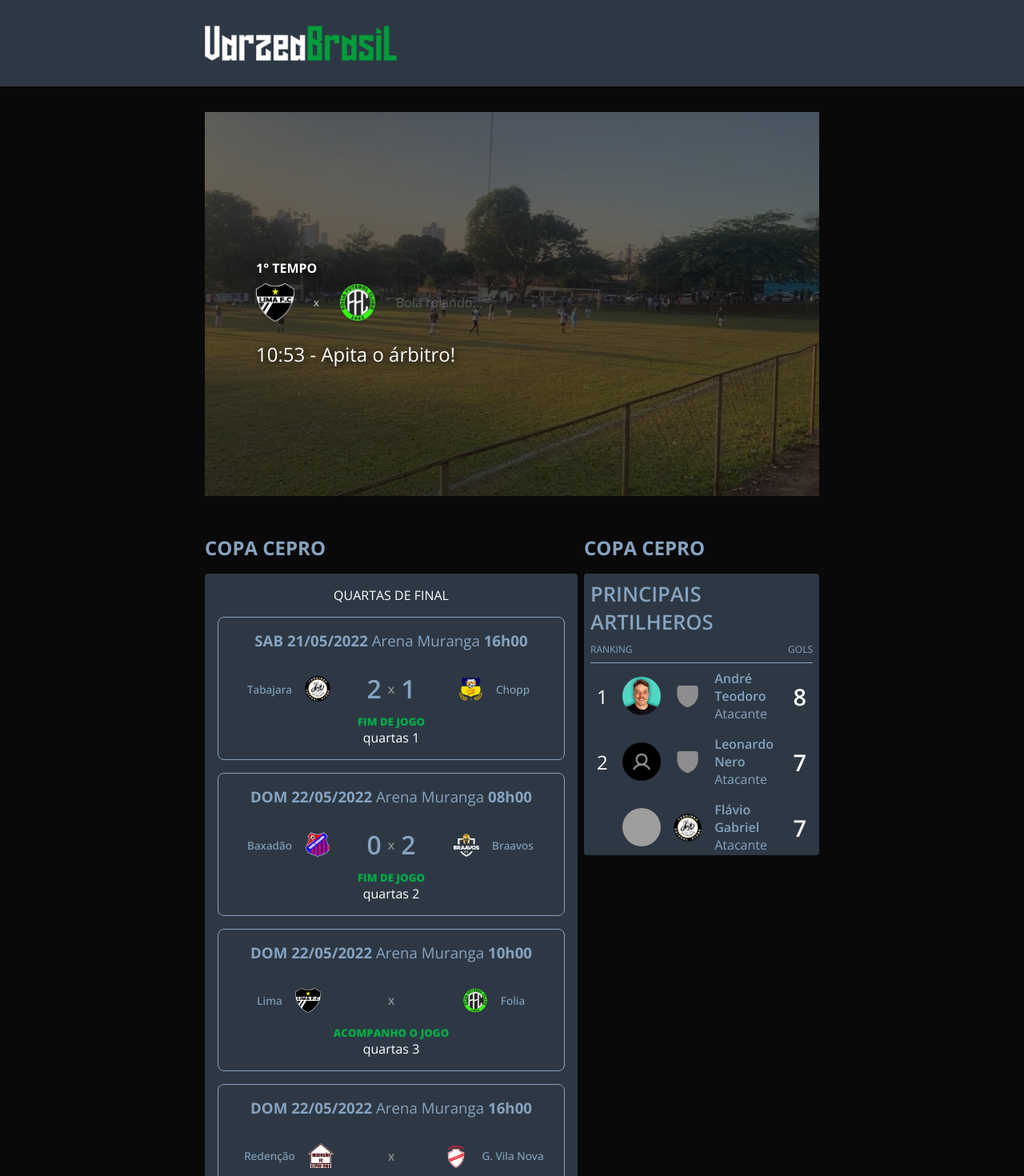
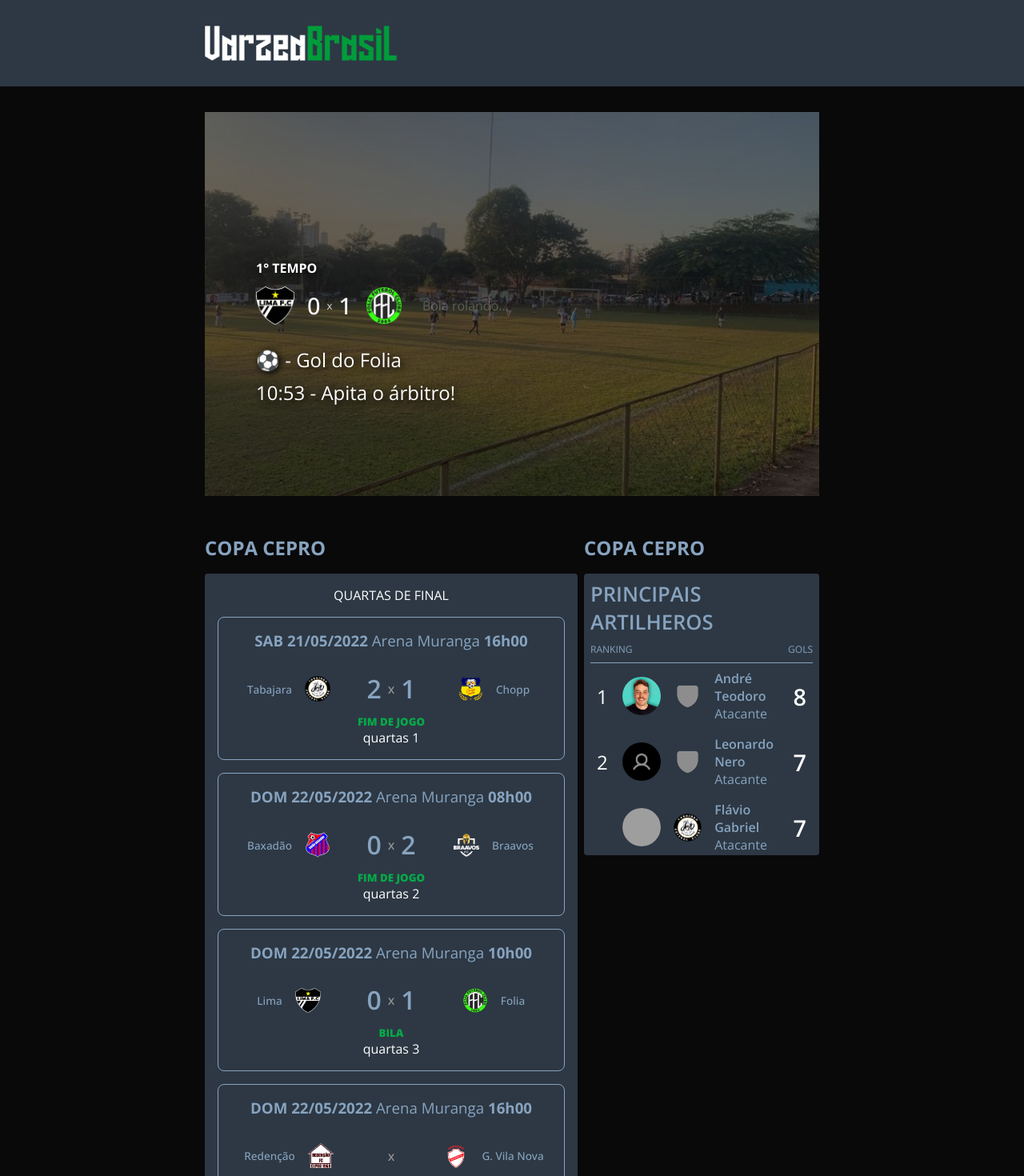
Before and after one commit to edgaregidio/varzeabrasil-app, a React (Vite) app in the folder web/: page / in a window 1280 px wide. Shown: the top 1470 px of the page at 80% size. Built offline with nearby package versions, Linux system fonts and the light colour scheme; grey boxes are pictures that could not be loaded.

Commit message:
goal folia

```diff
--- a/web/src/components/QuarterFinals/index.jsx
+++ b/web/src/components/QuarterFinals/index.jsx
@@ -44,11 +44,11 @@
         time={'10h00'}
         nameA={'Lima'}
         teamA={Lima}
-        resultA={''}
-        resultB={''}
+        resultA={'0'}
+        resultB={'1'}
         nameB={'Folia'}
         teamB={Folia}
-        live={'Acompanho o jogo'}
+        live={'Bila '}
         phase={'quartas 3'}
       />
       <CardTable
--- a/web/src/pages/Main/index.jsx
+++ b/web/src/pages/Main/index.jsx
@@ -22,8 +22,8 @@
             <div className="row--pre-game">
               <img src={Lima} alt="Tabajara" />
               <h5 className="scoreboard-x">
-                <span className="scoreboard"></span>x
-                <span className="scoreboard"></span>
+                <span className="scoreboard">0</span>x
+                <span className="scoreboard">1</span>
               </h5>
               <img src={Folia} alt="Chopp" />
               <h4 className="textFlashes">Bola rolando...</h4>
@@ -31,18 +31,18 @@
             {/* <h1>Mais uma decisão!</h1>
             <p>
               Duas grandes equipes fazem o terceiro jogo das quartas de final em
-              jogo único
+  r            jogo único
             </p>
 
             <p>Quem vai passar?</p> */}
 
             {/* <p className="game-details">🟥 - Cartão vermelhor </p>
             <p className="game-details">⚽ - Gol do  </p>
-            <p className="game-details">⚽ - Gol do  </p>
-            <p className="game-details"> - Começa o segundo tempo!</p> */}
+          <p className="game-details"> - Começa o segundo tempo!</p> */}
             {/* <p className="game-details">Fim do primeuro tempo</p> */}
             {/* <p className="game-details">🟥 - Expulsos </p> */}
             {/* <p className="game-details">🟨 - Cartão amarelo  </p> */}
+            <p className="game-details">⚽ - Gol do Folia </p>
             <p className="game-details">10:53 - Apita o árbitro!</p>
           </div>
         </section>
```
